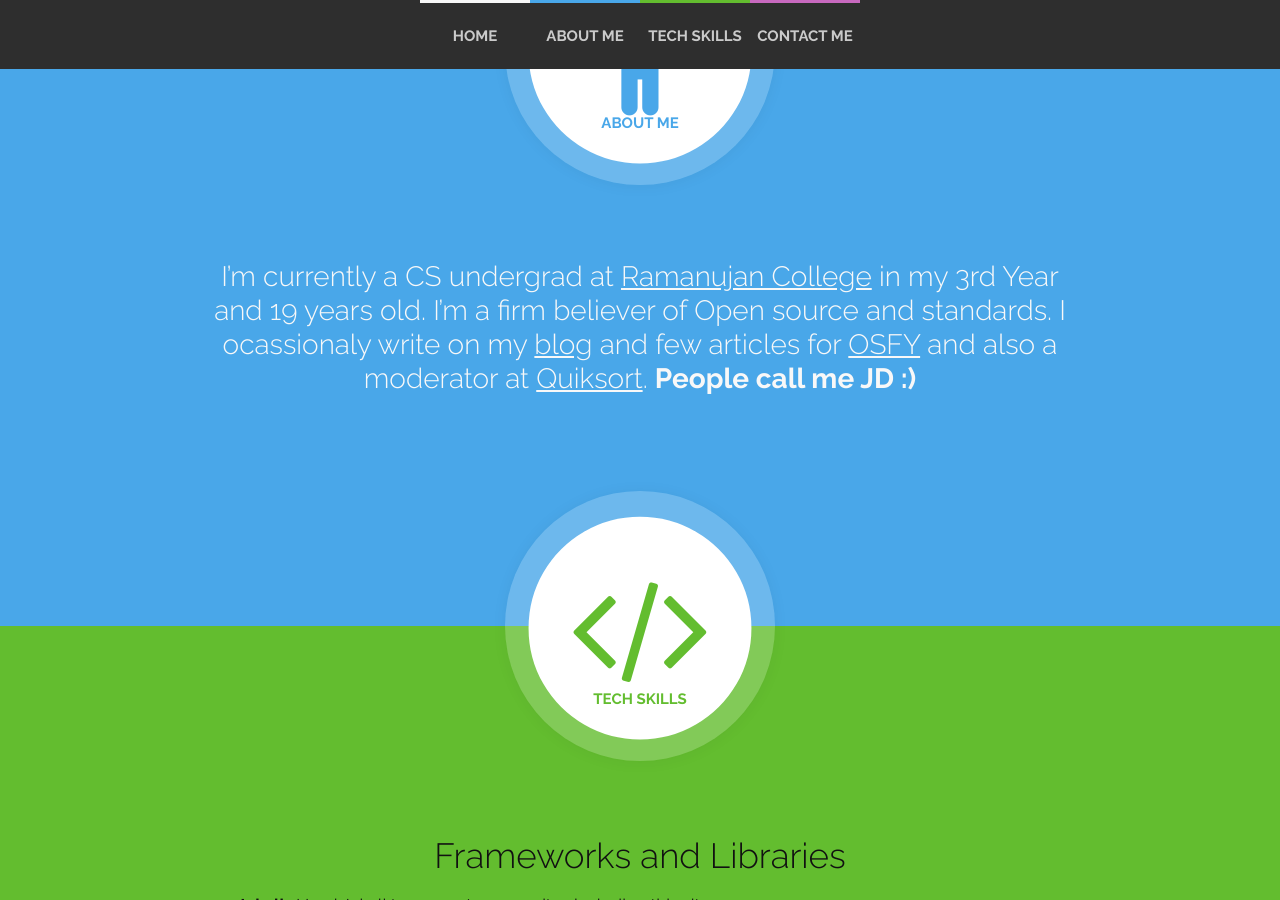
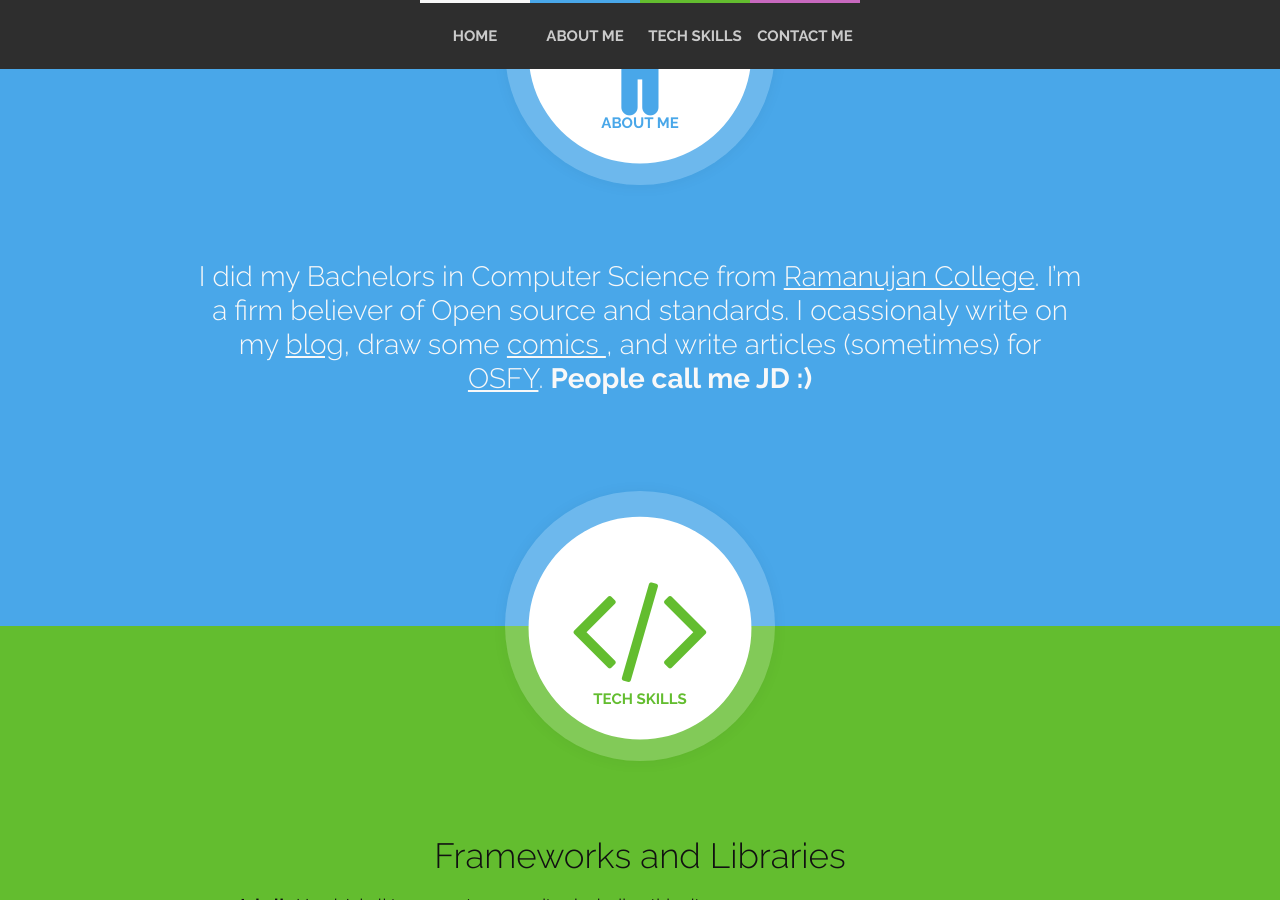
Before and after one commit to jatindhankhar/jatindhankhar.github.io, a Jekyll site: the page index.html, which Jekyll copies as it is, in a window 1280 px wide and 900 px high, scrolled down 740 px. Built offline with Jekyll 4.4.1, drawn with Linux system fonts in a browser that asks for light colours; nearby versions of some CDN libraries.

Commit message:
Update index.html

```diff
--- a/index.html
+++ b/index.html
@@ -62,7 +62,7 @@
         </div>
 
         <div class="container ">
-          <h3 id="im-currently-a-cs-undergrad-at-ramanujan-collegehttpwwwramanujancollegeacin-in-my-2nd-year-and-about-to-turn-19-im-a-firm-believer-of-open-source-and-standards-i-ocassionaly-write-on-my-blogblog-and-few-articles-for-osfyhttpwwwopensourceforucom-and-also-a-moderator-at-quiksorthttpwwwquiksortin-people-call-me-jd-">I’m currently a CS undergrad at <a href="http://www.ramanujancollege.ac.in">Ramanujan College</a> in my 3rd Year and 19 years old. I’m a firm believer of Open source and standards. I ocassionaly write on my <a href="/blog">blog</a> and few articles for <a href="http://www.opensourceforu.com">OSFY</a> and also a moderator at <a href="http://www.quiksort.in">Quiksort</a>. <strong>People call me JD :)</strong></h3>
+          <h3 id="im-currently-a-cs-undergrad-at-ramanujan-collegehttpwwwramanujancollegeacin-in-my-2nd-year-and-about-to-turn-19-im-a-firm-believer-of-open-source-and-standards-i-ocassionaly-write-on-my-blogblog-and-few-articles-for-osfyhttpwwwopensourceforucom-and-also-a-moderator-at-quiksorthttpwwwquiksortin-people-call-me-jd-">I did my Bachelors in Computer Science from <a href="http://www.ramanujancollege.ac.in">Ramanujan College</a>. I’m a firm believer of Open source and standards. I ocassionaly write on my <a href="/posts">blog</a>, draw some <a href="/comics"> comics </a>, and write articles (sometimes) for <a href="http://www.opensourceforu.com">OSFY</a>. <strong>People call me JD :)</strong></h3>
 
 
         </div>
```
